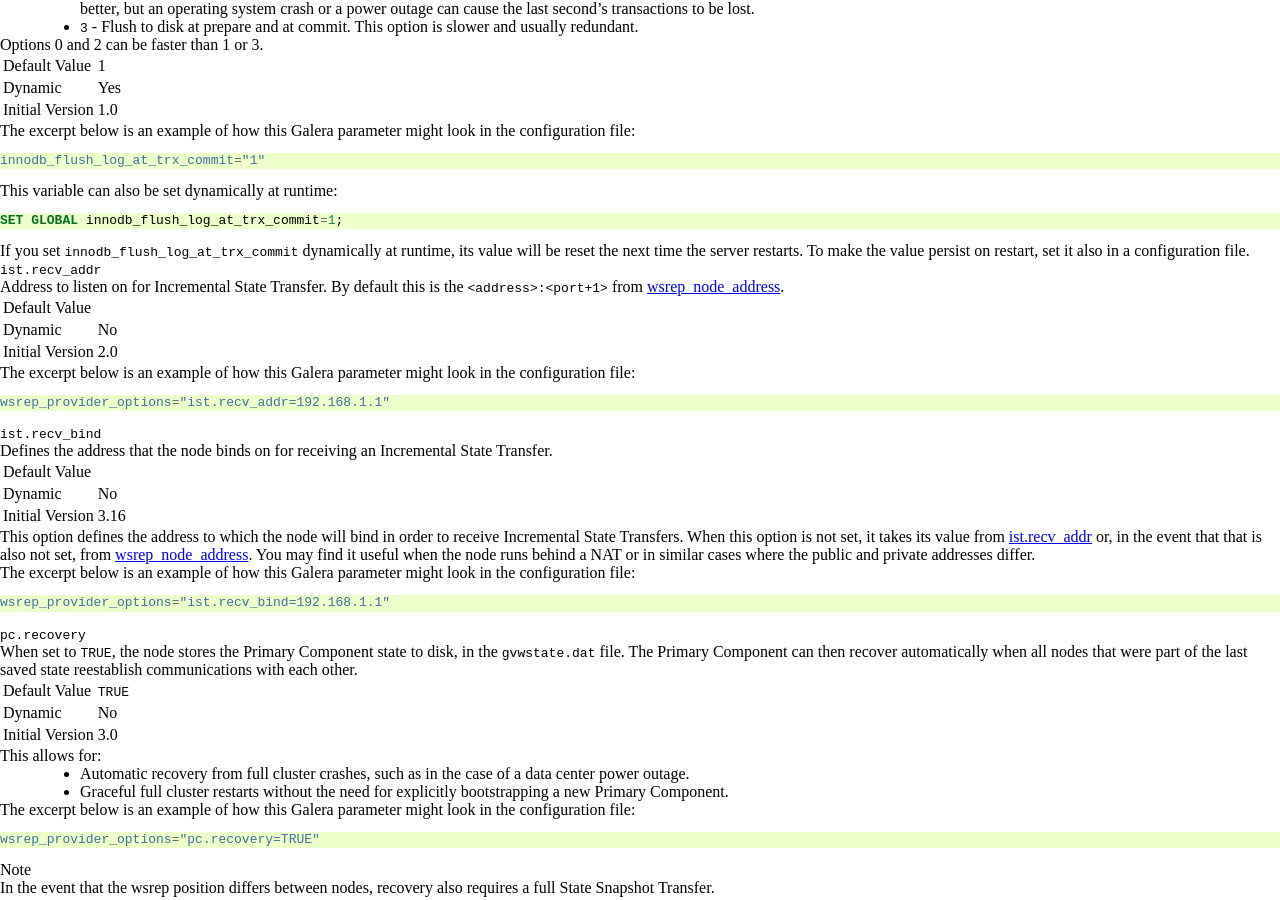
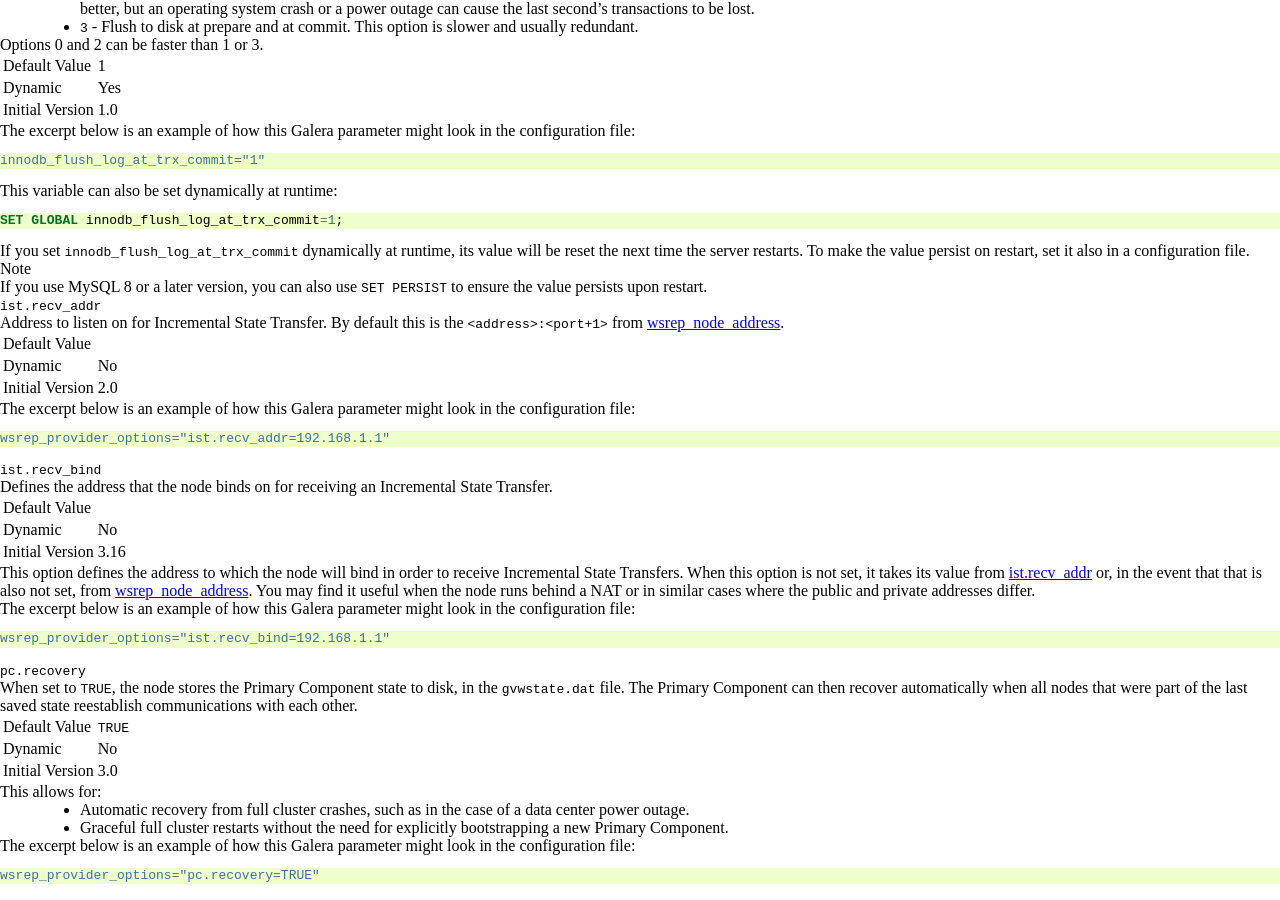
Before and after one commit to codership/documentation, a Sphinx documentation site: the page built from galeracluster/source/documentation/galera-parameters.rst, in a window 1280 px wide and 900 px high, scrolled down 12917 px. Built offline with Sphinx 7.4.7, drawn with Linux system fonts in a browser that asks for light colours; comment, search, counter and statistics services are not loaded.

Commit message:
A note on SET PERSIST added.

```diff
--- a/galeracluster/source/documentation/galera-parameters.rst
+++ b/galeracluster/source/documentation/galera-parameters.rst
@@ -1540,6 +1540,8 @@ This variable can also be set dynamically at runtime:
 
 If you set ``innodb_flush_log_at_trx_commit`` dynamically at runtime, its value will be reset the next time the server restarts. To make the value persist on restart, set it also in a configuration file.
 
+.. note:: If you use MySQL 8 or a later version, you can also use ``SET PERSIST`` to ensure the value persists upon restart.
+
 
 
 .. _`ist.recv_addr`:
```
